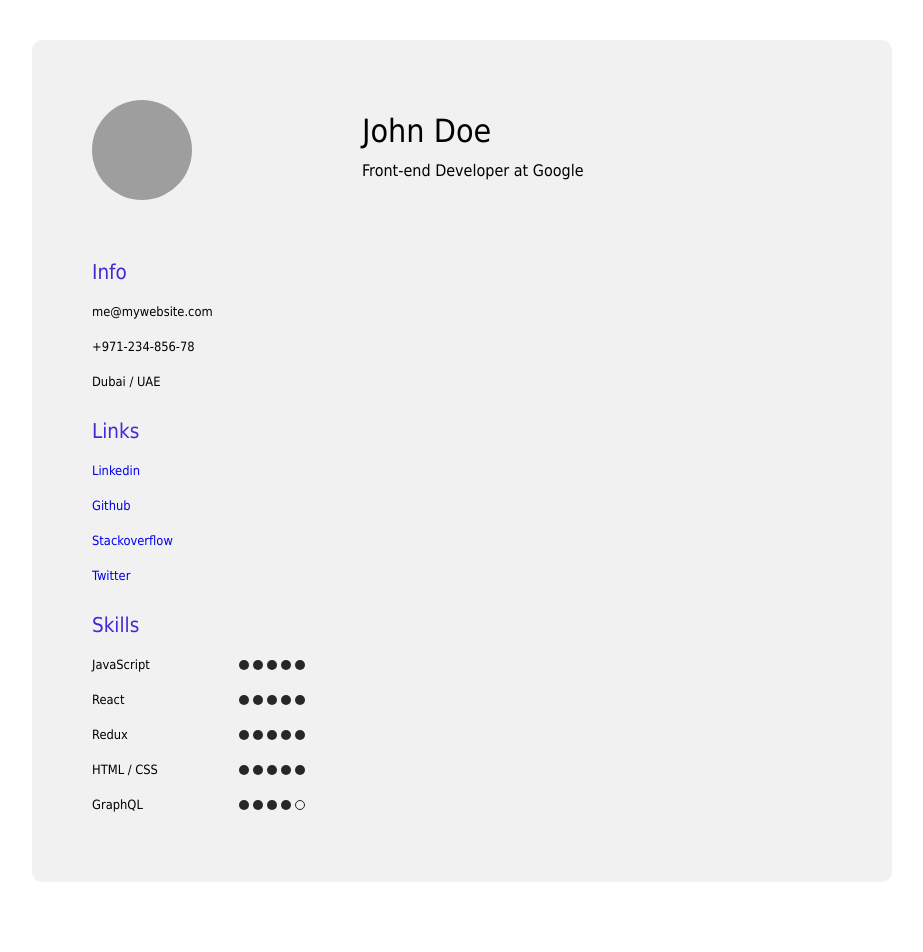
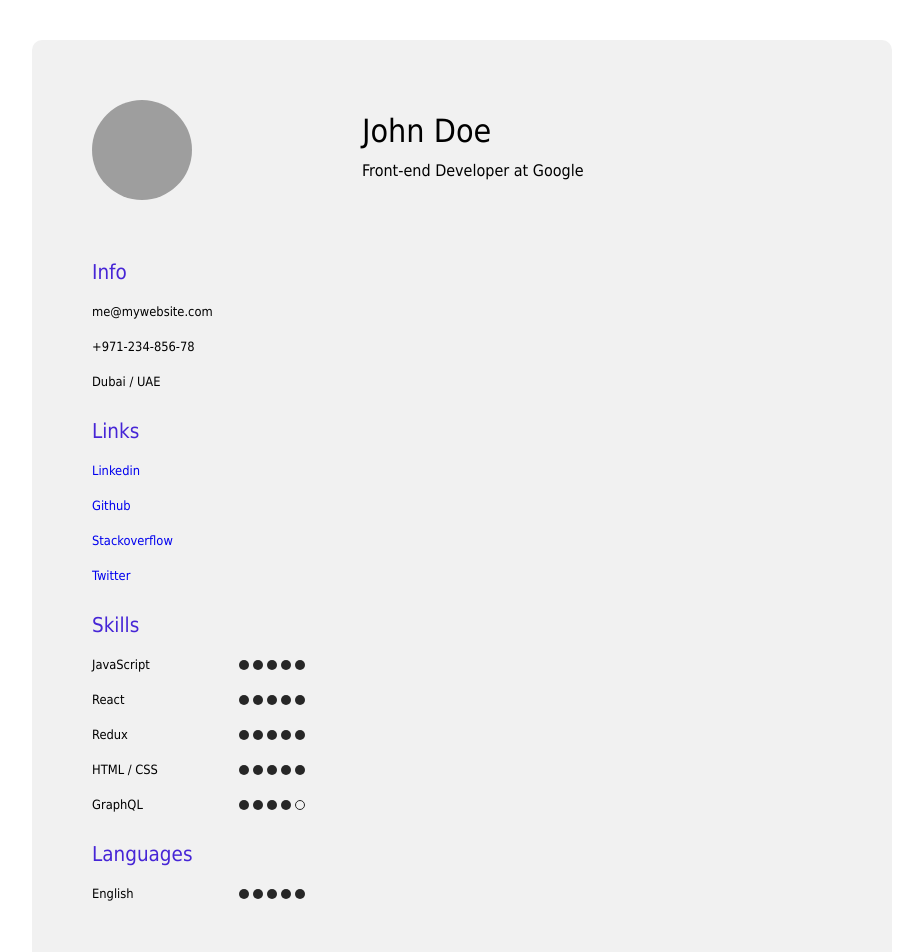
Before and after one commit to naeemba/resume, a React (Create React App) app: page / in a window 1280 px wide. Shown: the top 952 px of the page, without its empty margins (178-1101 px from the left). Before the commit the page ends 882 px from the top, so only its background shows below. Built offline with nearby package versions, Linux system fonts and the light colour scheme; grey boxes are pictures that could not be loaded.

Commit message:
add languages section

```diff
--- a/src/resume/Resume.js
+++ b/src/resume/Resume.js
@@ -26,7 +26,15 @@ const CurrentPosition = () => {
 };
 
 const Resume = () => {
-  const { name, profilePic, pageTitle, info, link, skills } = settings;
+  const {
+    name,
+    profilePic,
+    pageTitle,
+    info,
+    link,
+    skills,
+    languages,
+  } = settings;
   document.title = pageTitle || `${name} - Resume`;
   return (
     <div className="resume">
@@ -47,7 +55,8 @@ const Resume = () => {
         <div className="left-column">
           <Info info={info} title="Info" linkClassName="no-color" />
           <Info info={link} title="Links" />
-          <Skills skills={skills} />
+          <Skills skills={skills} title="Skills" />
+          <Skills skills={languages} title="Languages" />
         </div>
       </div>
     </div>
--- a/src/resume/settings.json
+++ b/src/resume/settings.json
@@ -54,5 +54,11 @@
             "label": "GraphQL",
             "score": 4
         }
+    ],
+    "languages": [
+        {
+            "label": "English",
+            "score": 5
+        }
     ]
 }
--- a/src/skills/Skills.js
+++ b/src/skills/Skills.js
@@ -12,10 +12,10 @@ const Score = ({ score }) => {
   ];
 };
 
-const Skills = ({ skills }) => {
+const Skills = ({ skills, title }) => {
   if (!skills || !Array.isArray(skills)) return null;
   return [
-    <div className="heading">Skills</div>,
+    <div className="heading">{title}</div>,
     ...skills.map(skill => (
       <div className="level">
         <div className="label">{skill.label}</div>
```
